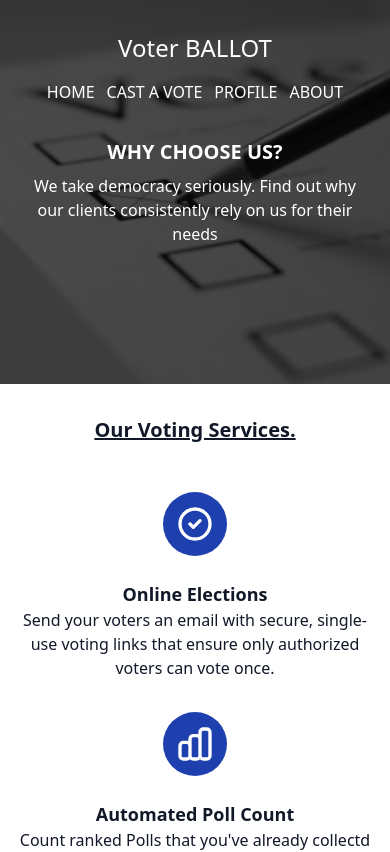
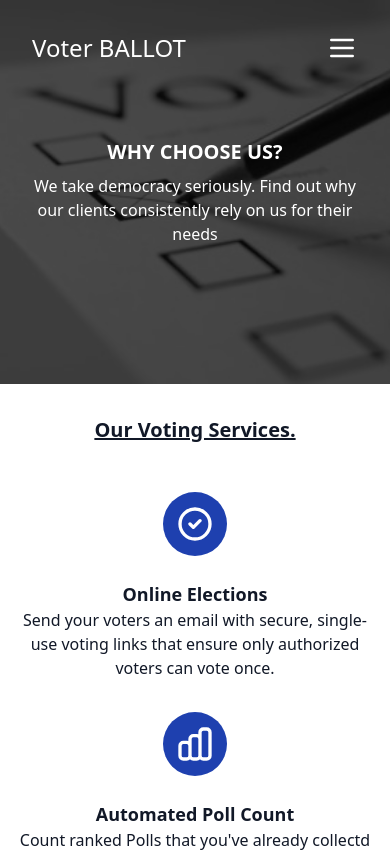
Before and after one commit to osayiakoko/devotsUI, a React (Create React App) app: page / in a window 390 px wide. Shown: the top 852 px of the page. Built offline with nearby package versions, Linux system fonts and the light colour scheme.

Commit message:
added mobile nav

```diff
--- a/src/components/Header.js
+++ b/src/components/Header.js
@@ -1,6 +1,13 @@
 import vote_ballot from '../img/vote_ballot.jpg'
+import { MenuIcon, XIcon } from '@heroicons/react/outline'
+import { Popover, Transition } from '@headlessui/react'
+import { Fragment } from 'react'
+
 
 const Header = () => {
+
+    const navigation = ['HOME', 'CAST A VOTE', 'PROFILE', 'ABOUT']
+
     return (
         <header class="relative h-96">
             <img src={vote_ballot} alt=""
@@ -8,19 +15,45 @@ const Header = () => {
             ></img>
             <div id="overlay" class="absolute inset-0 bg-black opacity-70"></div>
             <div class="absolute inset-0 text-white p-8">
-                <nav class="relative select-none">
-                    <div
-                        class="absolute w-full flex flex-col md:flex-row justify-between items-center"
-                    >
-                        <h2 class="text-2xl mb-4 md:mb-0">Voter BALLOT</h2>
-                        <ul class="flex space-x-3">
-                            <li class="hover:text-blue-500 cursor-pointer">HOME</li>
-                            <li class="hover:text-blue-500 cursor-pointer">CAST A VOTE</li>
-                            <li class="hover:text-blue-500 cursor-pointer">PROFILE</li>
-                            <li class="hover:text-blue-500 cursor-pointer">ABOUT</li>
-                        </ul>
-                    </div>
-                </nav>
+                <Popover as="nav" class="relative select-none">
+                    {({open}) => (
+                        <div class="absolute w-full flex justify-between items-center" >
+                            <h2 class="text-2xl">Voter BALLOT</h2>
+
+                            <ul class="hidden space-x-3 md:flex">
+                                { navigation.map(item =>
+                                    <li class="hover:text-blue-500 cursor-pointer">{item}</li>
+                                )}
+                            </ul>
+
+                            <Popover.Button className="md:hidden">
+                                {
+                                    open ? <XIcon className="h-8 w-8" ></XIcon>
+                                    : <MenuIcon className="h-8 w-8"></MenuIcon>
+                                }
+                            </Popover.Button>
+
+                            <Transition as={Fragment}
+                                enter="transition duration-200 ease-out"
+                                enterFrom="transform scale-95 opacity-0"
+                                enterTo="transform scale-100 opacity-100"
+                                leave="transition duration-75 ease-out"
+                                leaveFrom="transform scale-100 opacity-100"
+                                leaveTo="transform scale-95 opacity-0"
+                            >
+                                <Popover.Panel
+                                    className="absolute top-10 w-full z-10 bg-white text-gray-800 rounded px-4 py-5 md:hidden"
+                                >
+                                    <div className="grid">
+                                        { navigation.map(item =>
+                                            <a href="#" className="my-0.5 p-2 rounded hover:bg-gray-300">{item}</a>
+                                        )}
+                                    </div>
+                                </Popover.Panel>
+                            </Transition>
+                        </div>
+                    )}
+                </Popover>
                 <div class="h-full flex flex-col justify-center items-center text-center">
                     <h2 class="pb-2 text-xl font-bold">WHY CHOOSE US?</h2>
                     <p>We take democracy seriously. Find out why our clients consistently rely on us for their needs</p>
```
